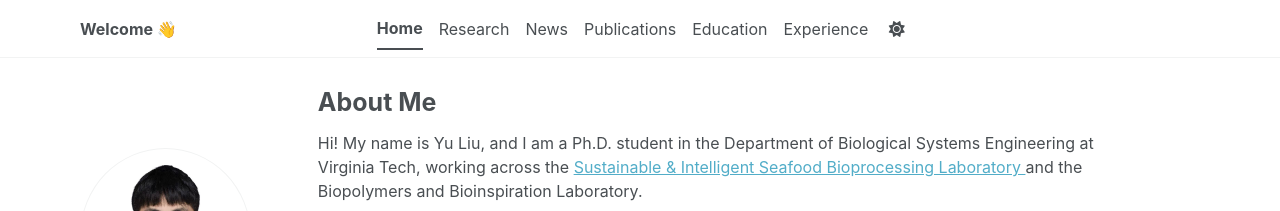
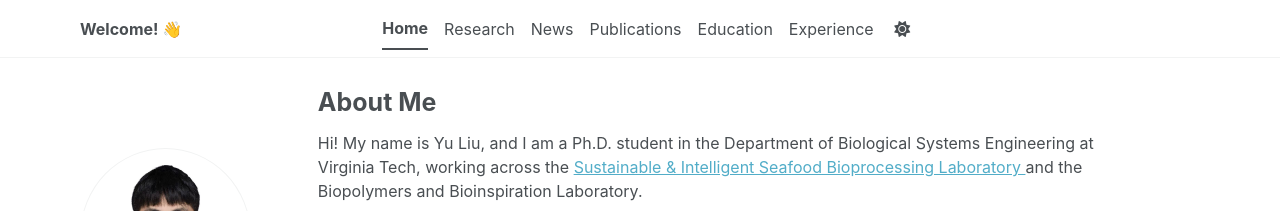
Before and after one commit to yuliu0322/yuliu0322.github.io, a Jekyll site: the page built from _pages/about.md, in a window 1280 px wide. Shown: the top 211 px of the page. Built offline with Jekyll 4.4.1, drawn with Linux system fonts in a browser that asks for light colours; some web fonts are replaced; a script bundle is joined from its source files by our own code; library files that are not in the unit come from our copies.

```diff
--- a/_config.yml
+++ b/_config.yml
@@ -9,7 +9,7 @@
 # Basic Site Settings
 locale                   : "en-US"
 site_theme               : "default" # The available themes options are "default", "air", "sunrise", "mint", "dirt" and "contrast"
-title                    : "Welcome 👋"
+title                    : "Welcome! 👋"
 title_separator          : "-"
 name                     : &name "Yu Liu"
 description              : &description "Ph.D. Student at Virginia Tech"   # Update this with a general description of your site, this is the default if not overridden by a page
```
